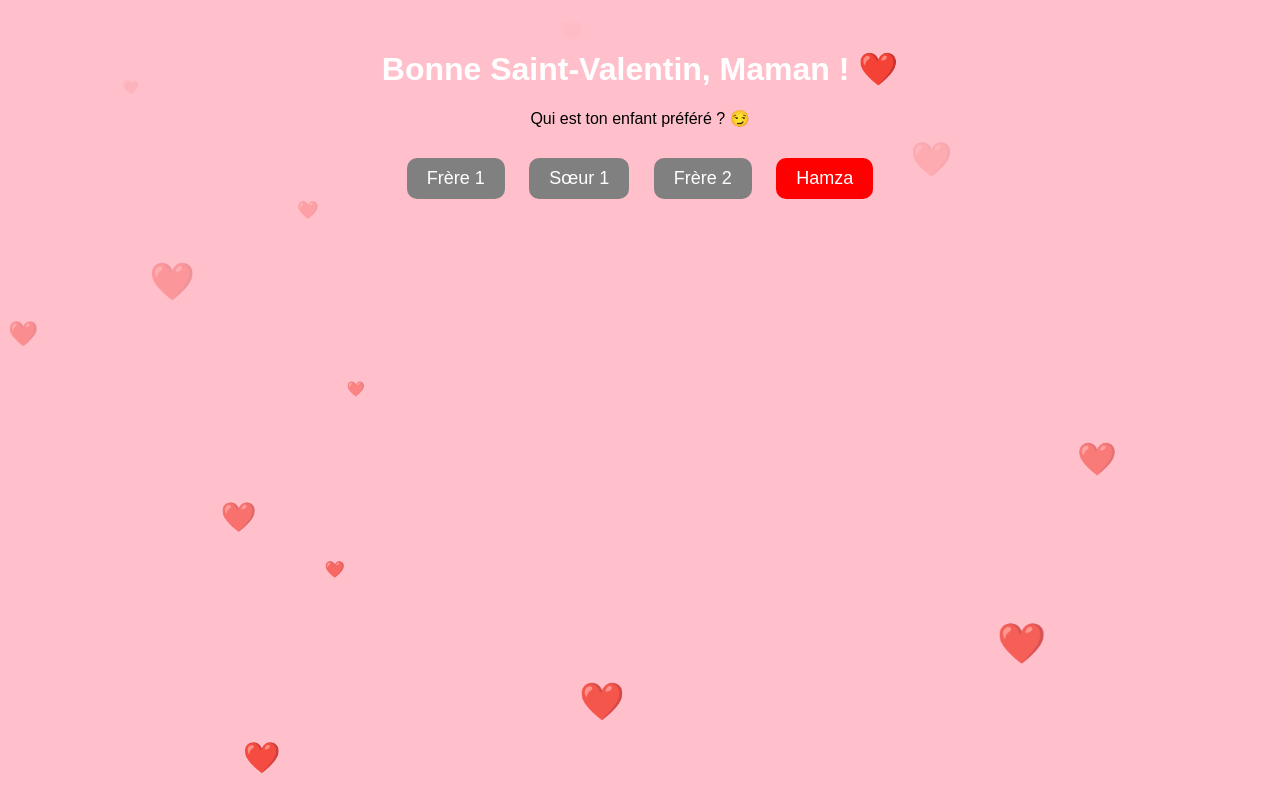
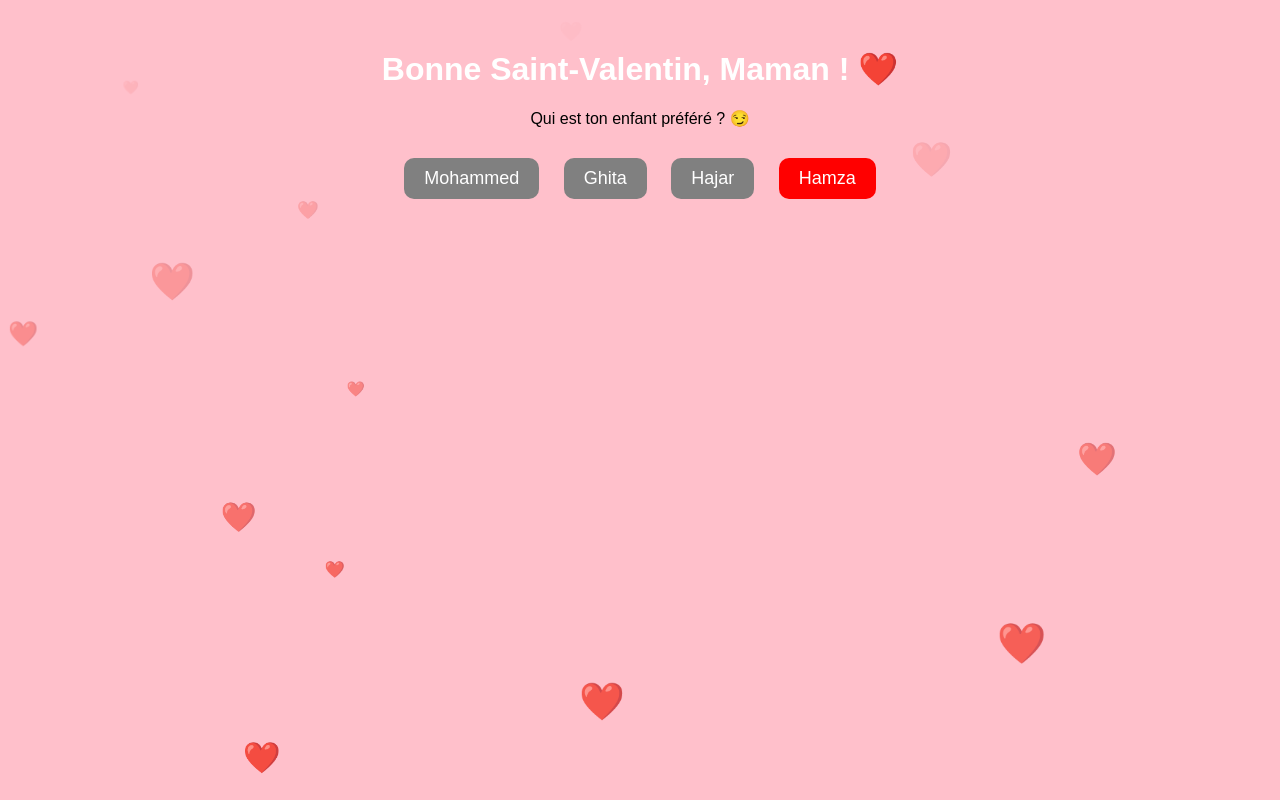
Before and after one commit to hmzou/SAINT-VAL, a plain HTML site: page main.html in a window 1280 px wide. Drawn offline with Linux system fonts and the light colour scheme.

Commit message:
Update main.html

```diff
--- a/main.html
+++ b/main.html
@@ -53,9 +53,9 @@
     <h1>Bonne Saint-Valentin, Maman ! ❤️</h1>
     <p>Qui est ton enfant préféré ? 😏</p>
     <div class="container">
-        <button class="wrong" onclick="hideButton(this)">Frère 1</button>
-        <button class="wrong" onclick="hideButton(this)">Sœur 1</button>
-        <button class="wrong" onclick="hideButton(this)">Frère 2</button>
+        <button class="wrong" onclick="hideButton(this)">Mohammed </button>
+        <button class="wrong" onclick="hideButton(this)">Ghita </button>
+        <button class="wrong" onclick="hideButton(this)">Hajar </button>
         <button class="correct" onclick="showMessage()">Hamza</button>
     </div>
     <p id="result"></p>
```
